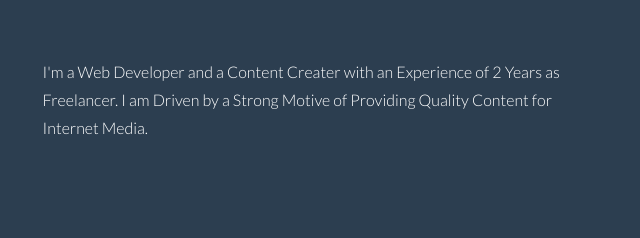
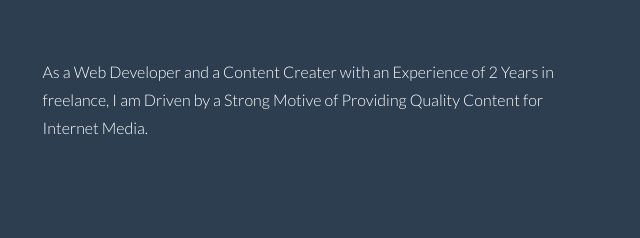
Before and after one commit to fasilpk09/fasilpk09.github.io, a plain HTML site: page index.html in a window 1280 px wide. Shown: the part 562-800 px from the top of the page, 320-960 px from the left. Drawn offline with Linux system fonts and the light colour scheme.

Commit message:
Update index.html

```diff
--- a/index.html
+++ b/index.html
@@ -77,7 +77,7 @@
 
 				</div>
 				<div class="col-lg-6">
-					<p>I'm a Web Developer and a Content Creater with an Experience of 2 Years as Freelancer. I am Driven by a Strong Motive of Providing Quality Content for Internet Media.</p>
+					<p>As a Web Developer and a Content Creater with an Experience of 2 Years in freelance, I am Driven by a Strong Motive of Providing Quality Content for Internet Media.</p>
 				</div>
 <!-- 				<div class="col-lg-3">
 					<p><a href="#"><i class="icon-file"></i></a> <sm>DOWNLOAD PDF</sm></p>
@@ -118,7 +118,7 @@
 					<p><sm>MARCH 2017</sm></p>
 				</div>
 				<div class="col-lg-6 col-lg-offset-3">
-					<p><t>Certified IT Infrastructure&Cyber Security Analyst[CISCA]</t><br/>
+					<p><t>Certified IT Infrastructure & Cyber Security Analyst[CISCA]</t><br/>
 						Red Team Hacker Academy,Calicut<br/>
 						<i>6 Months Course</i>
 					</p>
```
